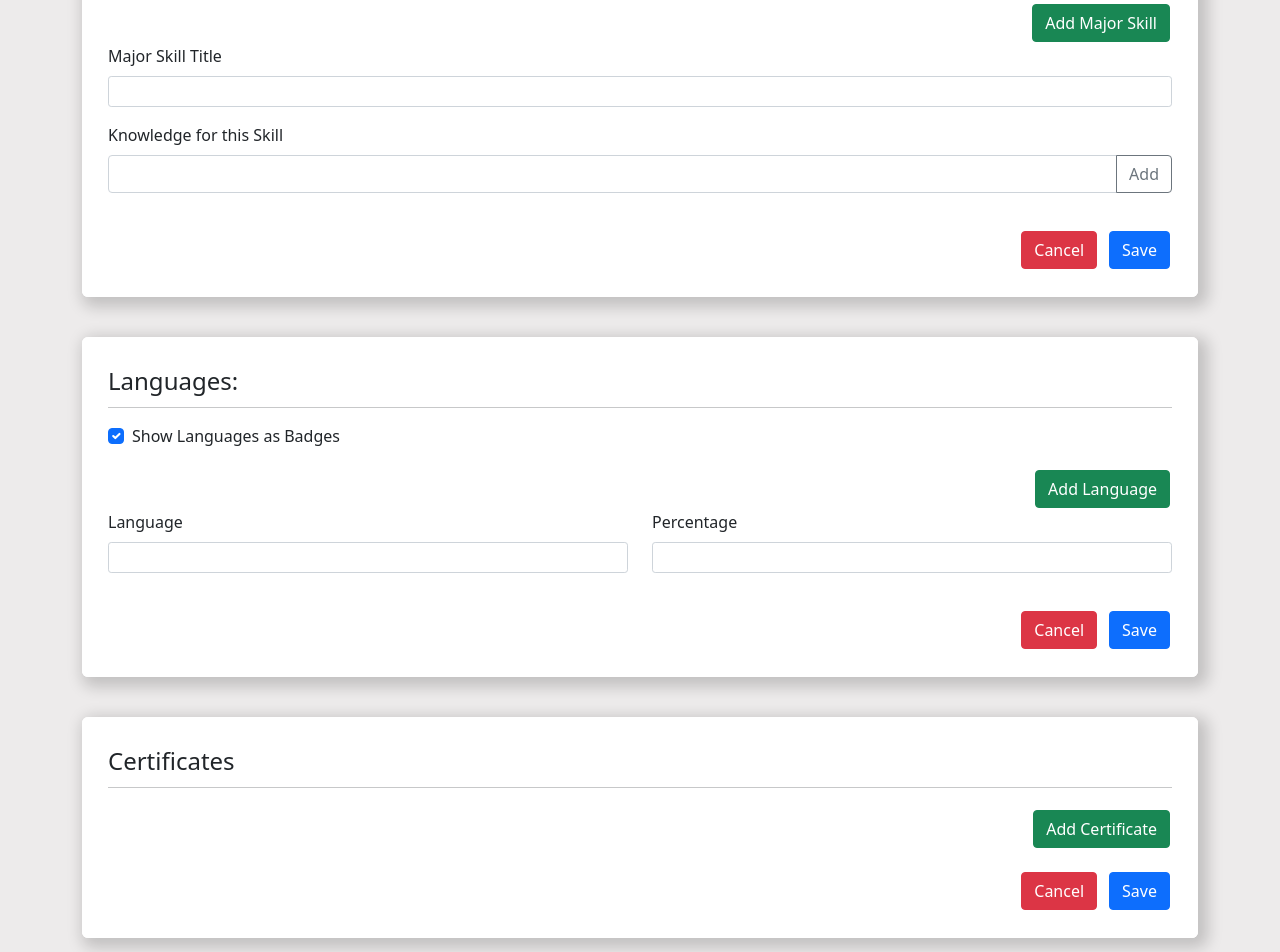
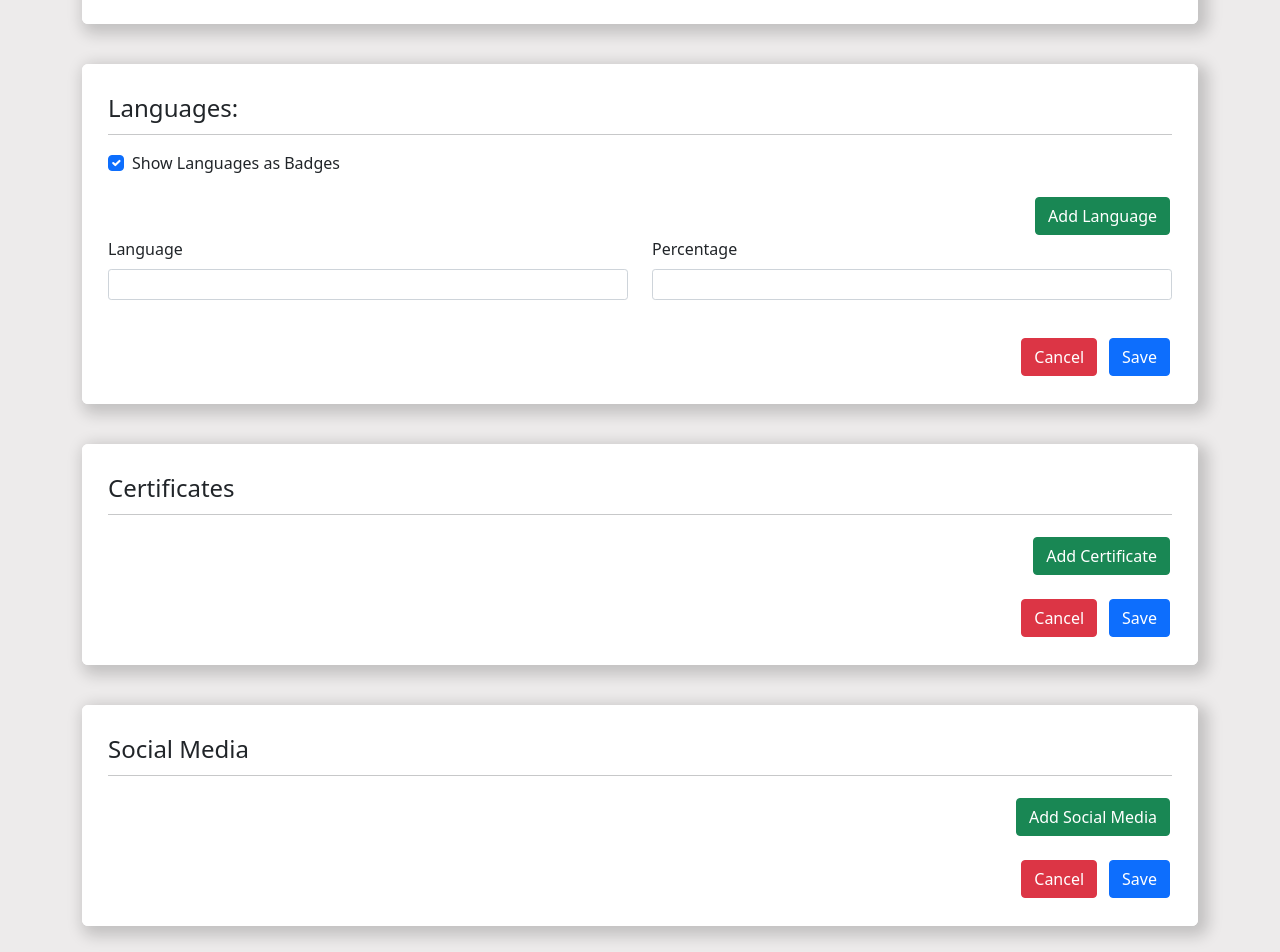
Before and after one commit to jmerlosrepo/bibb-app, a React (Create React App) app: page /profile in a window 1280 px wide. Shown: the part 2620-3572 px from the top of the page. Built offline with nearby package versions, Linux system fonts and the light colour scheme.

Commit message:
Languages and social media section created

```diff
--- a/src/components/LanguagesForm/LanguagesForm.js
+++ b/src/components/LanguagesForm/LanguagesForm.js
@@ -3,6 +3,8 @@ import ActionButton from '../ActionButton/ActionButton'
 
 const LanguagesForm = ({ onSave, onCancel }) => {
   let isBadge =false
+  const handleLanguageOnSave = () => {}
+  const handleLanguageOnCancel = () => {}
   return (
     <div className="languagesForm">
         <div className="row">
@@ -20,8 +22,8 @@ const LanguagesForm = ({ onSave, onCancel }) => {
             }
         </div>
         <div className="button-spacing d-grid gap-2 d-md-flex justify-content-md-end">
-          <ActionButton text="Cancel" color="danger" onClick={onCancel} />
-          <ActionButton text="Save" color="primary" onClick={onSave} />
+          <ActionButton text="Cancel" color="danger" onClick={handleLanguageOnCancel} />
+          <ActionButton text="Save" color="primary" onClick={handleLanguageOnSave} />
         </div>
     </div>
   )
--- /dev/null
+++ b/src/components/LanguagesSection/LanguagesSection.jsx
@@ -0,0 +1,24 @@
+import React from 'react'
+import ActionButton from '../ActionButton/ActionButton'
+import LanguagesForm from '../LanguagesForm/LanguagesForm'
+
+const LanguagesSection = () => {
+    const handleLanguagesOnAddLanguage = () => {}
+
+  return (
+    <div>
+        <div className="form-check">
+            <input onChange={() => {}} className="form-check-input" type="checkbox" value="" id="flexCheckChecked" checked />
+            <label className="form-check-label" htmlFor="flexCheckChecked">
+                Show Languages as Badges
+            </label>
+        </div>
+        <div className="button-spacing d-grid gap-2 d-md-flex justify-content-md-end">
+            <ActionButton text="Add Language" color="success" onClick={handleLanguagesOnAddLanguage} />
+        </div>
+        <LanguagesForm />
+    </div>
+  )
+}
+
+export default LanguagesSection
--- a/src/components/MajorSkillsSection/MajorSkillsSection.jsx
+++ b/src/components/MajorSkillsSection/MajorSkillsSection.jsx
@@ -3,6 +3,9 @@ import ActionButton from '../ActionButton/ActionButton'
 import MajorSkillForm from '../MajorSkillForm/MajorSkillForm'
 
 const MajorSkillsSection = () => {
+
+    const handleMajorSkillOnAddMajorSkill = () => {}
+
   return (
     <div>
         <div className="button-spacing d-grid gap-2 d-md-flex justify-content-md-end">
--- a/src/components/SocialMediaForm/SocialMediaForm.js
+++ b/src/components/SocialMediaForm/SocialMediaForm.js
@@ -2,11 +2,15 @@ import React from 'react'
 import ActionButton from '../ActionButton/ActionButton'
 
 const SocialMediaForm = ({ onSave, onCancel }) => {
+
+  const handleSocialMediaOnSave = () => {}
+  const handleSocialMediaOnCancel = () => {}
+
   return (
     <div className="SocialMediaForm">
         <div className="button-spacing d-grid gap-2 d-md-flex justify-content-md-end">
-            <ActionButton text="Cancel" color="danger" onClick={onCancel} />
-            <ActionButton text="Save" color="primary" onClick={onSave} />
+            <ActionButton text="Cancel" color="danger" onClick={handleSocialMediaOnCancel} />
+            <ActionButton text="Save" color="primary" onClick={handleSocialMediaOnSave} />
         </div>
     </div>
   )
--- /dev/null
+++ b/src/components/SocialMediaSection/SocialMediaSection.jsx
@@ -0,0 +1,19 @@
+import React from 'react'
+import ActionButton from '../ActionButton/ActionButton'
+import SocialMediaForm from '../SocialMediaForm/SocialMediaForm'
+
+const SocialMediaSection = () => {
+
+    const handleSocialMediaOnAddSocialMedia = () => {}
+
+  return (
+    <div>
+        <div className="button-spacing d-grid gap-2 d-md-flex justify-content-md-end">
+            <ActionButton text="Add Social Media" color="success" onClick={handleSocialMediaOnAddSocialMedia} />
+        </div>
+        <SocialMediaForm />
+    </div>
+  )
+}
+
+export default SocialMediaSection
--- a/src/pages/Profile/Profile.jsx
+++ b/src/pages/Profile/Profile.jsx
@@ -6,22 +6,15 @@ import CertificatesSection from '../../components/CertificatesSection/Certificat
 import FieldSet from '../../components/FieldSet/FieldSet'
 import EducationSection from '../../components/EducationSection/EducationSection'
 import ExperienceSection from '../../components/ExperienceSection/ExperienceSection'
-import LanguagesForm from '../../components/LanguagesForm/LanguagesForm'
-import MajorSkillForm from '../../components/MajorSkillForm/MajorSkillForm'
+import LanguagesSection from '../../components/LanguagesSection/LanguagesSection'
+import MajorSkillSection from '../../components/MajorSkillSection/MajorSkillSection'
 import PersonalInfoForm from '../../components/PersonalInfoForm/PersonalInfoForm'
-import SocialMediaForm from '../../components/SocialMediaForm/SocialMediaForm'
+import SocialMediaSection from '../../components/SocialMediaSection/SocialMediaSection'
 import StrengthsSection from '../../components/StrengthsSection/StrengthsSection'
 
 const Profile = () => {
-    const handleMajorSkillOnAddMajorSkill = () => {}
-    const handleMajorSkillOnSave = () => {}
-    const handleMajorSkillOnCancel = () => {}
-    const handleLanguagesOnAddLanguage = () => {}
-    const handleLanguageOnSave = () => {}
-    const handleLanguageOnCancel = () => {}
-    const handleSocialMediaOnAddSocialMedia = () => {}
-    const handleSocialMediaOnSave = () => {}
-    const handleSocialMediaOnCancel = () => {}
+
+
 
   return (
     <div className="container mainContainer">
@@ -46,31 +39,16 @@ const Profile = () => {
                 <ExperienceSection />
             </FieldSet>
             <FieldSet title="Major Skills:">
-                <div className="button-spacing d-grid gap-2 d-md-flex justify-content-md-end">
-                    <ActionButton text="Add Major Skill" color="success" onClick={handleMajorSkillOnAddMajorSkill} />
-                </div>
-                <MajorSkillForm onSave={handleMajorSkillOnSave} onCancel={handleMajorSkillOnCancel} />
+                <MajorSkillSection />
             </FieldSet>
             <FieldSet title="Languages:">
-                <div className="form-check">
-                    <input onChange={() => {}} className="form-check-input" type="checkbox" value="" id="flexCheckChecked" checked />
-                    <label className="form-check-label" htmlFor="flexCheckChecked">
-                        Show Languages as Badges
-                    </label>
-                </div>
-                <div className="button-spacing d-grid gap-2 d-md-flex justify-content-md-end">
-                    <ActionButton text="Add Language" color="success" onClick={handleLanguagesOnAddLanguage} />
-                </div>
-                <LanguagesForm onSave={handleLanguageOnSave} onCancel={handleLanguageOnCancel} />
+                <LanguagesSection />
             </FieldSet>
             <FieldSet title="Certificates">
                 <CertificatesSection />
             </FieldSet>
             <FieldSet title="Social Media">
-                <div className="button-spacing d-grid gap-2 d-md-flex justify-content-md-end">
-                    <ActionButton text="Add Social Media" color="success" onClick={handleSocialMediaOnAddSocialMedia} />
-                </div>
-                <SocialMediaForm onSave={handleSocialMediaOnSave} onCancel={handleSocialMediaOnCancel} />
+                <SocialMediaSection />
             </FieldSet>
         </form>
     </div>
```
